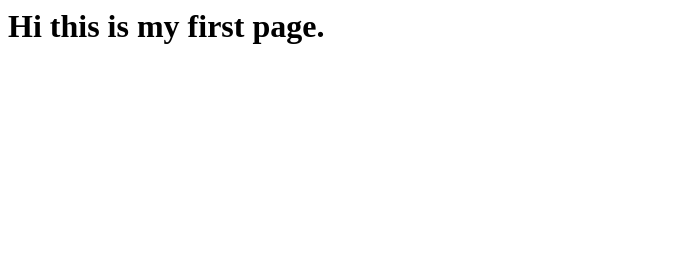
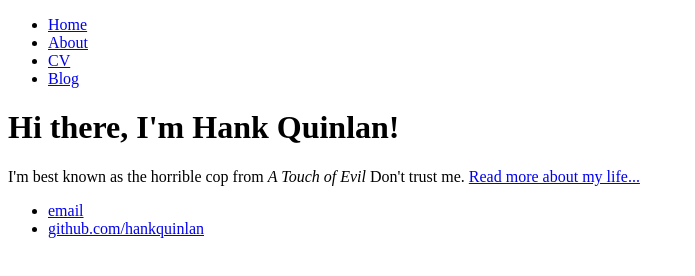
Before and after one commit to bishanPundhir/bishanPundhir, a plain HTML site: page index.html in a window 1280 px wide. Shown: the whole page, without its empty margins (0-695 px from the left). Drawn offline with Linux system fonts and the light colour scheme.

Commit message:
index and css file updated as per Github sample

```diff
--- /dev/null
+++ b/CSS/main.css
@@ -0,0 +1,43 @@
+body {
+    margin: 60px auto;
+    width: 70%;
+}
+nav ul, footer ul {
+    font-family:'Helvetica', 'Arial', 'Sans-Serif';
+    padding: 0px;
+    list-style: none;
+    font-weight: bold;
+}
+nav ul li, footer ul li {
+    display: inline;
+    margin-right: 20px;
+}
+a {
+    text-decoration: none;
+    color: #999;
+}
+a:hover {
+    text-decoration: underline;
+}
+h1 {
+    font-size: 3em;
+    font-family:'Helvetica', 'Arial', 'Sans-Serif';
+}
+p {
+    font-size: 1.5em;
+    line-height: 1.4em;
+    color: #333;
+}
+footer {
+    border-top: 1px solid #d5d5d5;
+    font-size: .8em;
+}
+
+ul.posts {
+    margin: 20px auto 40px;
+    font-size: 1.5em;
+}
+
+ul.posts li {
+    list-style: none;
+}
--- a/index.html
+++ b/index.html
@@ -1,8 +1,28 @@
+<!DOCTYPE html>
 <html>
-<head>
-	<title>MyTechWorld</title>
-</head>
-<body>
-	<h1>Hi this is my first page.</h1>
-</body>
+	<head>
+		<title>Hank Quinlan, Horrible Cop</title>
+	</head>
+	<body>
+		<nav>
+    		<ul>
+        		<li><a href="/">Home</a></li>
+	        	<li><a href="/about">About</a></li>
+        		<li><a href="/cv">CV</a></li>
+        		<li><a href="/blog">Blog</a></li>
+    		</ul>
+		</nav>
+		<div class="container">
+    		<div class="blurb">
+        		<h1>Hi there, I'm Hank Quinlan!</h1>
+				<p>I'm best known as the horrible cop from <em>A Touch of Evil</em> Don't trust me. <a href="/about">Read more about my life...</a></p>
+    		</div><!-- /.blurb -->
+		</div><!-- /.container -->
+		<footer>
+    		<ul>
+        		<li><a href="mailto:hankquinlanhub@gmail.com">email</a></li>
+        		<li><a href="https://github.com/hankquinlan">github.com/hankquinlan</a></li>
+			</ul>
+		</footer>
+	</body>
 </html>
```
Also changed, not shown: 1 other file.
